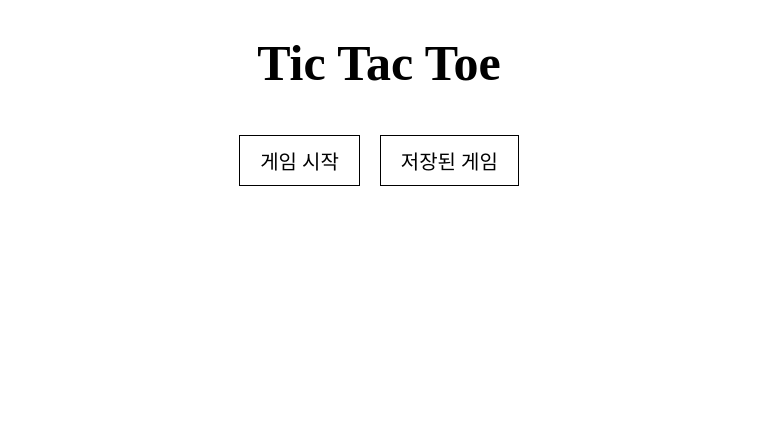
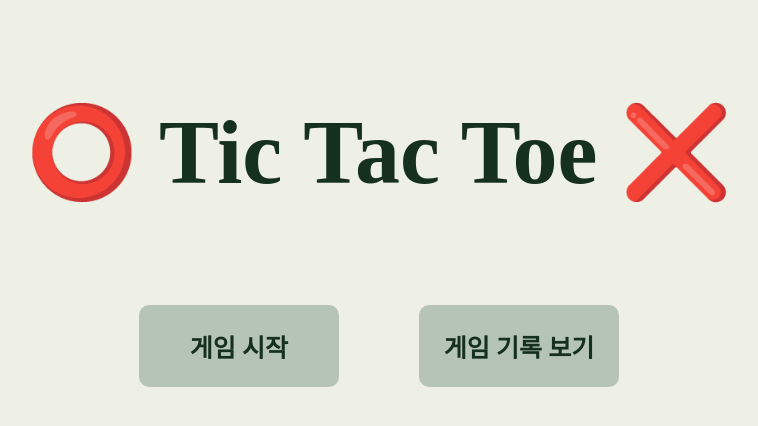
Before and after one commit to yunbiyomi/tictactoe-game, a React (Create React App) app: page / in a window 1280 px wide. Shown: the top 426 px of the page, without its empty margins (261-1019 px from the left). Built offline with nearby package versions, Linux system fonts and the light colour scheme; the HTML template or start-up script is replaced by a standard one.

Commit message:
💄 Style : HomePage 스타일 추가

```diff
--- a/src/pages/HomePage.jsx
+++ b/src/pages/HomePage.jsx
@@ -4,30 +4,56 @@ import styled from 'styled-components'
 
 const HomePage = () => {
   return (
-    <>
-      <STitle>Tic Tac Toe</STitle>
-      <SButton to="/setting">게임 시작</SButton>
-      <SButton to="/record">저장된 게임</SButton>
-    </>
+    <HomePageContainer>
+      <STitle>⭕ Tic Tac Toe ❌</STitle>
+      <BtnWrap>
+        <SButton to="/setting">게임 시작</SButton>
+        <SButton to="/record">게임 기록 보기</SButton>
+      </BtnWrap>
+    </HomePageContainer>
   )
 }
 
 export default HomePage
 
+const HomePageContainer = styled.div`
+  display: flex;
+  justify-content: center;
+  align-items: center;
+  flex-direction: column;
+`;
+
 const STitle = styled.h1`
   display: flex;
   justify-content: center;
-  font-size: 50px;
+  margin-top: 100px;
+  font-size: 90px;
 `;
+
 const SLink = styled(Link)`
   text-decoration: none;
   color: inherit;
 `;
 
+const BtnWrap = styled.div`
+  display: flex;
+`;
+
 const SButton = styled(SLink)`
+  width: 200px;
   display: inline-block;
-  border: 1px solid black;
-  font-size: 20px;
-  padding: 10px 20px;
-  margin: 10px;
+  padding: 20px 20px;
+  margin: 40px;
+  border-radius: 10px;
+  background-color: var(--light-green);
+  text-align: center;
+  font-size: 25px;
+  font-weight: bold;
+  box-sizing: border-box;
+  border: 3px solid transparent;
+
+  &:hover {
+    background-color: transparent;
+    border: 3px solid var(--font-color);
+  }
 `;
--- a/src/styles/GlobalStyles.jsx
+++ b/src/styles/GlobalStyles.jsx
@@ -2,6 +2,9 @@ import { createGlobalStyle } from "styled-components";
 
 const GlobalStyles = createGlobalStyle`
   :root {
+    --background-color: #EEF0E5;
+    --light-green: #B6C4B6;
+    --font-color: #163020;
   }
 
   @font-face {
@@ -22,6 +25,8 @@ const GlobalStyles = createGlobalStyle`
     justify-content: center;
     align-items: center;
     margin: 0;
+    background-color: var(--background-color);
+    color: var(--font-color);
   }
 
   a {
```
